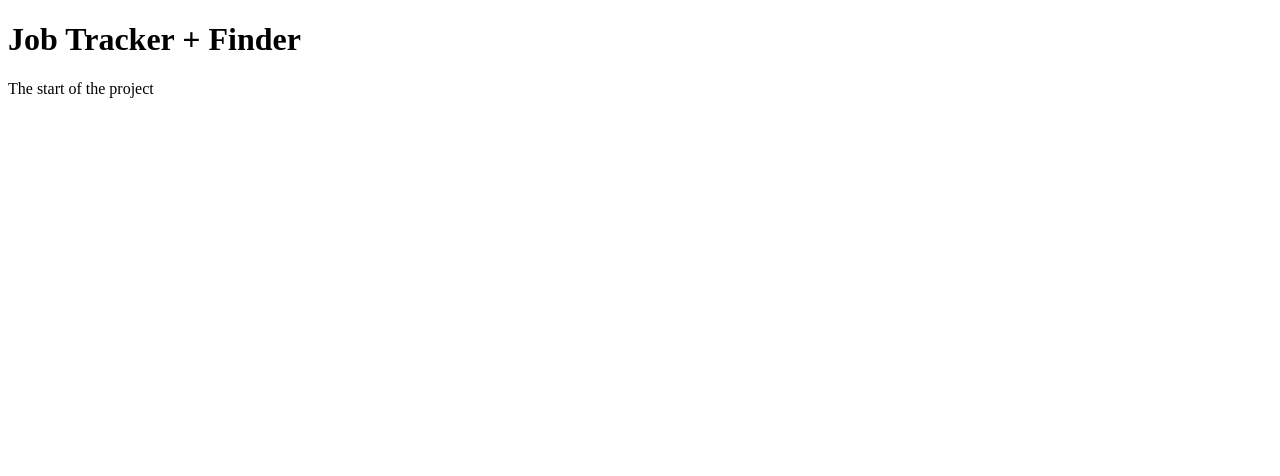
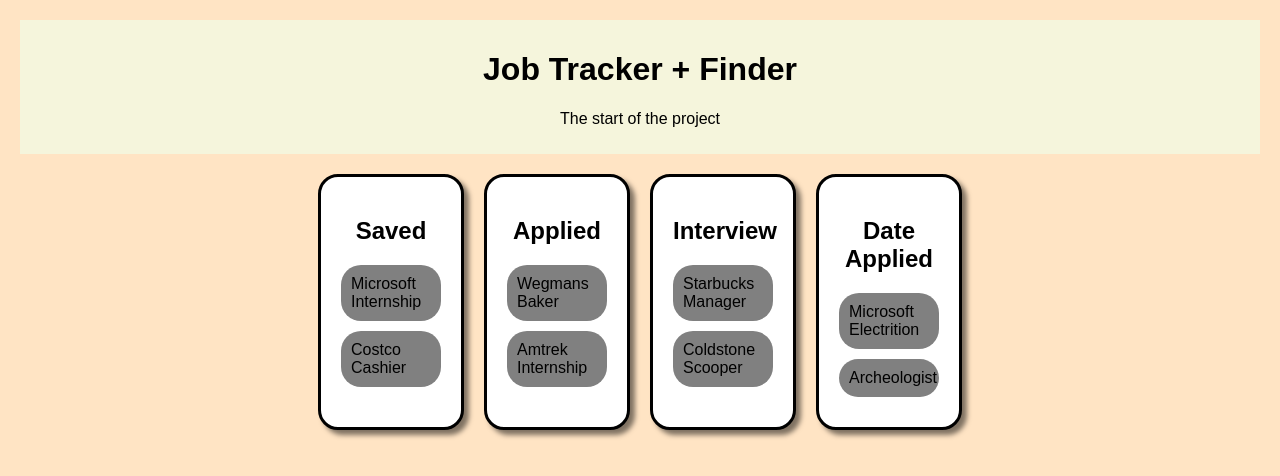
Before and after one commit to ppratick/Career-Cardinal-AI, a plain HTML site: page index.html in a window 1280 px wide. Drawn offline with Linux system fonts and the light colour scheme.

Commit message:
Updated index.html and style.css

```diff
--- a/index.html
+++ b/index.html
@@ -2,9 +2,36 @@
 <html lang="en">
 <head>
   <title>Job Tracker</title>
+  <link rel = "styleSheet" href = "style.css">
 </head>
 <body>
-  <h1>Job Tracker + Finder</h1>
-  <p>The start of the project</p>
+  <header>
+    <h1>Job Tracker + Finder</h1>
+    <p>The start of the project</p>
+  </header>
+  <main>
+      <section class = "Board">
+        <div class = "Column">
+          <h2>Saved</h2>
+            <div class = "jobCards">Microsoft Internship</div>
+            <div class = "jobCards">Costco Cashier</div>
+        </div>
+         <div class = "Column">
+          <h2>Applied</h2>
+            <div class = "jobCards">Wegmans Baker</div>
+            <div class = "jobCards">Amtrek Internship</div>
+        </div>
+         <div class = "Column">
+          <h2>Interview</h2>
+            <div class = "jobCards">Starbucks Manager</div>
+            <div class = "jobCards">Coldstone Scooper</div>
+        </div>
+        <div class = "Column">
+          <h2>Date Applied</h2>
+            <div class = "jobCards">Microsoft Electrition</div>
+            <div class = "jobCards">Archeologist</div>
+        </div>
+      </section>
+  </main>
 </body>
 </html>
--- a/style.css
+++ b/style.css
@@ -0,0 +1,46 @@
+body {
+    font-family: Arial, Helvetica, sans-serif;
+    margin: 10px;
+    padding: 10px;
+    background-color: bisque;
+}
+
+header {
+    background-color: beige;
+    color: black;
+    padding: 10px;
+    text-align: center;
+}
+
+main {
+    padding: 20px;
+}
+
+.Board {
+    display: flex;
+    gap: 20px;
+    justify-content: center;
+    flex-wrap: wrap;
+}
+
+.Column {
+    border: 3px solid black;
+    background-color: white;
+    border-radius: 20px;
+    width: 100px;
+    padding: 20px;
+    min-height: 100px;
+    box-shadow: 5px 5px 5px rgba(0, 0, 0, 0.5);
+
+}
+
+.Column h2 {
+    text-align: center;
+}
+
+.jobCards{
+    background-color: gray;
+    padding: 10px;
+    margin: 10px 0px;
+    border-radius: 20px;
+}
```
